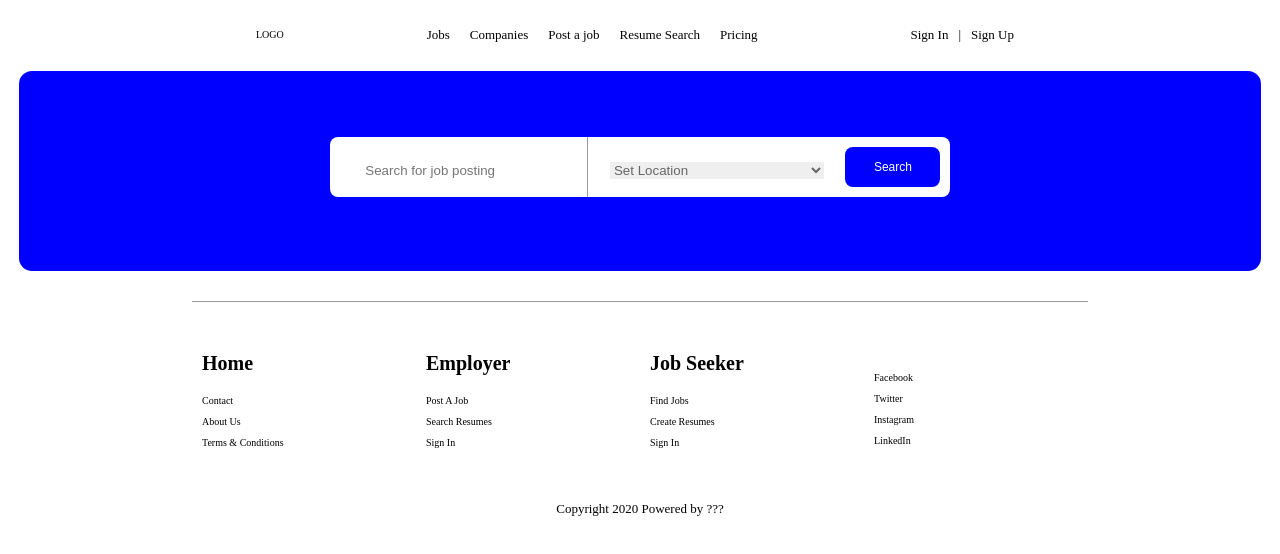
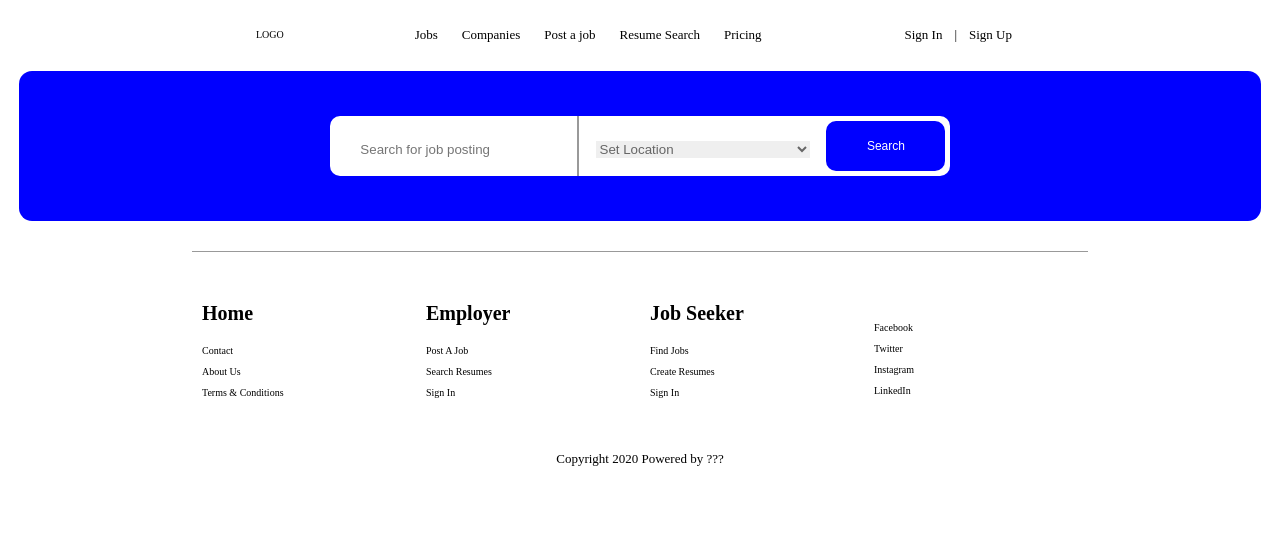
Before and after one commit to VektorTech/job-board, a Next.js app: page / in a window 1280 px wide. Shown: the top 554 px of the page. Built offline with nearby package versions, Linux system fonts and the light colour scheme.

Commit message:
style adjustments

```diff
--- a/src/components/Banner/Banner.jsx
+++ b/src/components/Banner/Banner.jsx
@@ -18,7 +18,7 @@ export const Banner_1 = () => (
 );
 
 export const Banner_2 = () => (
-    <BannerWrapper>
+    <BannerWrapper thin>
         <BannerContent2>
             <SeachBar />
         </BannerContent2>
--- a/src/components/Banner/Banner.style.jsx
+++ b/src/components/Banner/Banner.style.jsx
@@ -2,7 +2,7 @@ import styled from 'styled-components';
 
 export const BannerWrapper = styled.section`
     max-width: 97%;
-    height: 20rem;
+    height: ${props => props.thin ? '15rem' : '20rem'};
     margin: 0 1.5%;
     margin-top: 6rem;
     border-radius: 1.3rem;
@@ -20,7 +20,7 @@ export const BannerContent = styled.div`
 export const BannerContent2 = styled.div`
     width: 100%;
     text-align: center;
-    transform: translateY(110%);
+    transform: translateY(75%);
     color: white;
     font-size: 2.5rem;
 `;
--- a/src/components/Banner/SearchBar.style.jsx
+++ b/src/components/Banner/SearchBar.style.jsx
@@ -5,15 +5,15 @@ export const SearchBox = styled.div`
     margin: 0 25%;
     ${ ({half}) => half ? "margin-top: -3rem;" : "" }
     height: 6rem;
-    border-radius: .8rem;
-    padding: 0 1rem;
+    border-radius: 1rem;
+    padding: 0 .5rem;
     ${ ({half}) => half ? "box-shadow: 0 1rem 3rem -.8rem aquamarine;" : "" }
     background-color: white;
     display: grid;
-    grid-template-columns: 1fr .005fr 1fr .4fr;
+    grid-template-columns: 1fr .005fr 1fr .5fr;
     grid-template-rows: 1fr;
     align-items: center;
-    grid-gap: 1rem;
+    grid-gap: .5rem;
 `;
 
  export const Search = styled.input`
@@ -29,9 +29,9 @@ export const SearchBox = styled.div`
 
  export const Submit = styled.button`
     width: 100%;
-    height: 4rem;
+    height: 5rem;
     border: none;
-    border-radius: .8rem;
+    border-radius: 1rem;
     background-color: blue;
     color: white;
     font-size: 1.2rem;
--- a/src/components/Header/Header.style.jsx
+++ b/src/components/Header/Header.style.jsx
@@ -24,6 +24,6 @@ export const Nav = styled.ul`
 `;
 
 export const NavItem = styled.li`
-    padding: 0 1rem;
+    padding: 0 1.2rem;
     display: inline;
 `;
```
